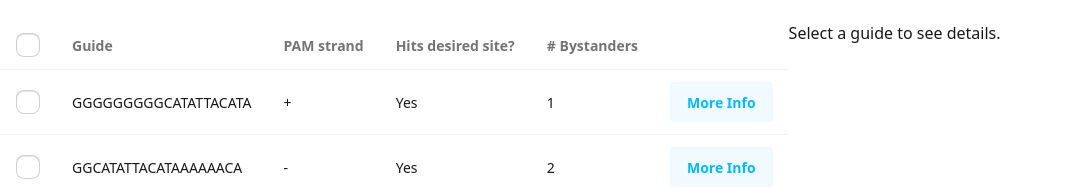
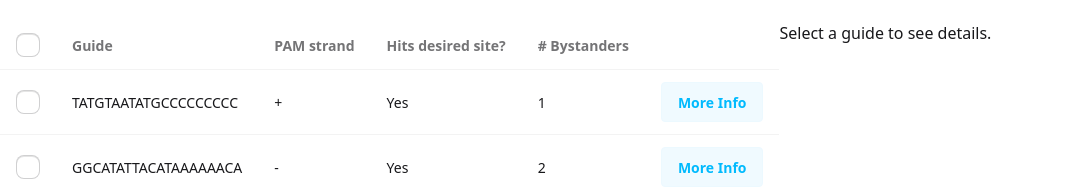
Before and after one commit to dmmargarint/BaseEditing, a React (Vite) app: page / in a window 1280 px wide. Both pictures are taken after a click on the button "Analyse". Shown: the part 594-782 px from the top of the page, without its empty margins (0-1082 px from the left). Built offline with nearby package versions, Linux system fonts and the light colour scheme.

Commit message:
More refactoring. Attempting to fix the orientation of the guides. WIP

```diff
--- a/src/components/GuideDetails.tsx
+++ b/src/components/GuideDetails.tsx
@@ -4,7 +4,7 @@ import type { Guide } from '../logic/guides.ts';
 export function GuideDetails({ guide }: {guide: Guide | null}) {
   if (!guide) return <div>Select a guide to see details.</div>;
 
-  const bases = guide.seq.split('');
+  const bases = guide.guideSeq.split('');
 
   // const editPositions = new Map(
   //   guide.editsSimulation.edits.map(e => [
@@ -37,9 +37,9 @@ export function GuideDetails({ guide }: {guide: Guide | null}) {
 
         <div className="space-y-2">
           <h3 className="font-semibold text-sm uppercase opacity-70">Basic Info</h3>
-          <div><b>Original Sequence:</b> <span>{guide.protospacer.sequence}</span></div>
+          <div><b>Original Sequence:</b> <span>{guide.protospacer.seq}</span></div>
           <div><b>Edited Sequence:</b> <span>{guide.postEditSeqOverGuideLength}</span></div>
-          <div><b>Guide Binds to Strand:</b> {guide.guideStrand}</div>
+          <div><b>Guide Binds to Strand:</b> {guide.guideBindingStrand}</div>
         </div>
 
         <div className="divider"></div>
@@ -65,6 +65,6 @@ export function GuideDetails({ guide }: {guide: Guide | null}) {
 }
 
 function renderSequenceWithHighlights(guide: Guide, show: 'original' | 'edited') {
-  const bases = guide.seq.split("");
+  const bases = guide.guideSeq.split("");
   console.log(bases);
 }
--- a/src/components/GuideTable.tsx
+++ b/src/components/GuideTable.tsx
@@ -31,18 +31,18 @@ export function GuideTable ({guides,sortBy, setSortBy, onSelectGuide}:Props) {
           </thead>
           <tbody>
           {guides.map((g:Guide) => (
-            <tr key={g.seq}>
+            <tr key={g.guideSeq}>
               <td>
                 <label>
                   <input type="checkbox" className="checkbox" />
                 </label>
               </td>
-              <td>{g.seq}</td>
+              <td>{g.guideSeq}</td>
               <td>{g.pam.strand}</td>
               <td>{g.hitsDesiredSite ? "Yes" : "No"}</td>
               <td>{g.numBystanders ?? 0}</td>
               <td>
-                <button className="btn btn-soft btn-info" onClick={() => onSelectGuide(g.seq)}>
+                <button className="btn btn-soft btn-info" onClick={() => onSelectGuide(g.guideSeq)}>
                   More Info
                 </button>
               </td>
--- a/src/hooks/useGuideTable.ts
+++ b/src/hooks/useGuideTable.ts
@@ -14,7 +14,7 @@ export function useGuideTable(guides: Guide[]) {
     }
 
     if (sortBy === "bystanders") {
-      return [...guides].sort((a, b) => (a.summary?.numBystanders ?? 0) - (b.summary?.numBystanders ?? 0));
+      return [...guides].sort((a, b) => (a.numBystanders ?? 0) - (b.numBystanders ?? 0));
     }
 
     if (sortBy === "hitsDesiredSite") {
@@ -23,7 +23,7 @@ export function useGuideTable(guides: Guide[]) {
   }, [guides, sortBy]);
 
   const selectedGuide: Guide | null = selectedGuideSeq !== null
-    ? sortedGuides.find((g) => g.seq === selectedGuideSeq) : null;
+    ? sortedGuides.find((g) => g.guideSeq === selectedGuideSeq) : null;
 
 
 
--- a/src/logic/guides.ts
+++ b/src/logic/guides.ts
@@ -1,14 +1,15 @@
 import type {EditorConfig, PAMSite, Strand} from "./editorTypes.ts";
 import {findPAMsForEditor} from "./pamScanner.ts";
-import {COMPLEMENT, findReverseComplement} from "./sequenceUtils.ts";
+import {COMPLEMENT, getReverseComplement} from "./sequenceUtils.ts";
 import {extractProtospacerFromPam, type Protospacer} from "./protospacer.ts";
 import {detectMutationTargetStrand, type EditRequestConfig} from "./mutation.ts";
 
 // TODO refactor these types
 
 export type Guide = {
-  guideStrand: Strand,
-  seq: string,
+  guideBindingStrand: Strand,
+  genomicSeq: string, // protospacer sequence
+  guideSeq: string, //What the guide sees
   length: number,
   start: number,
   end: number,
@@ -17,11 +18,10 @@ export type Guide = {
   editor: EditorConfig,
   editWindowStart: number,
   editWindowEnd: number,
+  isReverseComplement: boolean,
   targetEdits: EditablePosition[],
   bystanderEdits: EditablePosition[],
-  // editsSimulation: GuideEditSimulation,
   allEdits: EditablePosition[]
-  // summary: GuideEditSummary
   hitsDesiredSite: boolean,
   numBystanders: number,
   score: number,
@@ -123,15 +123,23 @@ export function designGuidesAroundMutation(
       // TODO for now
       const score = 100;
 
-      let postEditSeq: string [] = seq.split("");
+      const postEditSeq: string [] = seq.split("");
       allEdits.map((edit:EditablePosition) => {
         postEditSeq[edit.genomicPos] = edit.editedBase;
       });
-      const postEditSeqOverGuideLength: string = postEditSeq.slice(protospacer.start, protospacer.end);
+      const postEditSeqOverGuideLength: string = postEditSeq.slice(protospacer.start, protospacer.end).join("");
+
+      const guideSeq: string = protospacer.pam.strand === "+"
+        ? protospacer.seq
+        : getReverseComplement(protospacer.seq);
+
+      const isReverseComplement: boolean = protospacer.pam.strand === "-";
 
       guides.push({
-        seq: findReverseComplement(protospacer.sequence) ?? "",
-        guideStrand,
+        guideSeq: guideSeq,
+        genomicSeq: protospacer.seq,
+        guideBindingStrand: guideStrand,
+        isReverseComplement,
         length: protospacer.length,
         protospacer: protospacer,
         start: protospacer.start,
@@ -159,19 +167,7 @@ export function designGuidesAroundMutation(
        * Bottom Strand:  3' |Pam Start|N20|N19...|N1| 5'
        * Therefore editing window has to either add or subtract the limit values
        */
-
-        // guides.push({
-        //   seq: findReverseComplement(protospacer.sequence) ?? "",
-        //   guideStrand: editedStrand === "+" ? "-" : "+",  // inverse of edited strand
-        //   length: protospacer.length,
-        //   protospacer: protospacer,
-        //   editsSimulation: editsSim,
-        //   summary: guideSummary,
-        // });
     }
-
-    console.log("Guides:");
-    console.log(guides);
 
     console.log("Protospacers:");
     console.log(protospacers);
@@ -181,16 +177,6 @@ export function designGuidesAroundMutation(
 
     console.log("Guides:");
     console.log(guides);
-
-    // guides.map((guide: Guide) => {
-    //     simulateGuideEdits(seq, guide, editRequest, targetStrand.targetStrand);
-    // });
-
-    // TODO apply edits
-
-    // 5. Identify editable bases using editor.activityWindows
-    // 6. Identify bystanders based on editor.targetBase
-    // 7. Score guides, return sorted list
 
     return guides;
 }
@@ -233,12 +219,6 @@ function findEditablePositionsInWindow(
             if (guideBase !== COMPLEMENT[desiredEdit.fromBase])
               continue;
           }
-
-
-          // TODO test
-          // const genomicPosition = protospacer.pam.strand === "+"
-          //   ? protospacer.start + genomicPos
-          //   : protospacer.end - genomicPos - 1;
 
           const isTarget = desiredEdit.targetPositions?.includes(genomicPos) ?? false;
 
--- a/src/logic/protospacer.ts
+++ b/src/logic/protospacer.ts
@@ -1,7 +1,11 @@
 import type { EditorConfig, PAMSite, Strand } from './editorTypes.ts';
 
+
+/**
+ * Start, end, editWindowStart/End are all absolute genomic positions
+ */
 export type Protospacer = {
-  sequence: string;      //  5'->3' as it binds the target strand
+  seq: string;           //  5'->3' as it binds the target strand
   start: number;         // 0-based index on user DNA
   end: number;           // exclusive, TODO verify
   editWindowStart: number,
@@ -22,10 +26,10 @@ export function extractProtospacerFromPam(sequence: string, pam: PAMSite, editor
   // 5' - Protospacer - PAM - 3' TOP STRAND
   if (editor.pamOrientation === 'PAM_3prime') {
     if (pam.strand === '+') {
-      protospacerStart = pam.startPos - L;
-      protospacerEnd = pam.startPos;
-      editWindowStart = protospacerStart + editor.activityWindows.from;
-      editWindowEnd = protospacerStart + editor.activityWindows.to;
+      protospacerStart = pam.startPos - L; // abs genomic position
+      protospacerEnd = pam.startPos; // abs genomic position
+      editWindowStart = protospacerStart + editor.activityWindows.from; // abs gen. pos
+      editWindowEnd = protospacerStart + editor.activityWindows.to; // abs gen. pos
 
       if (editWindowStart < 0 || editWindowEnd > sequence.length) {
         return null; // Invalid protospacer
@@ -78,7 +82,7 @@ export function extractProtospacerFromPam(sequence: string, pam: PAMSite, editor
   }
 
   return {
-    sequence: slicePlusStrand,
+    seq: slicePlusStrand,
     start: protospacerStart,
     end: protospacerEnd,
     editWindowStart: editWindowStart,
--- a/src/logic/sequenceUtils.ts
+++ b/src/logic/sequenceUtils.ts
@@ -53,10 +53,10 @@ export function reverseComplementIupac(pam: string): string {
         .join("");
 }
 
-export function findReverseComplement(dnaSeq: string): string | null {
-    if (dnaSeq.length === 0) {
-        return null;
-    }
+export function getReverseComplement(dnaSeq: string): string {
+    // if (dnaSeq.length === 0) {
+    //     return null;
+    // }
 
     let revcomp = "";
     for (let i = dnaSeq.length - 1; i >= 0; i--) {
```
